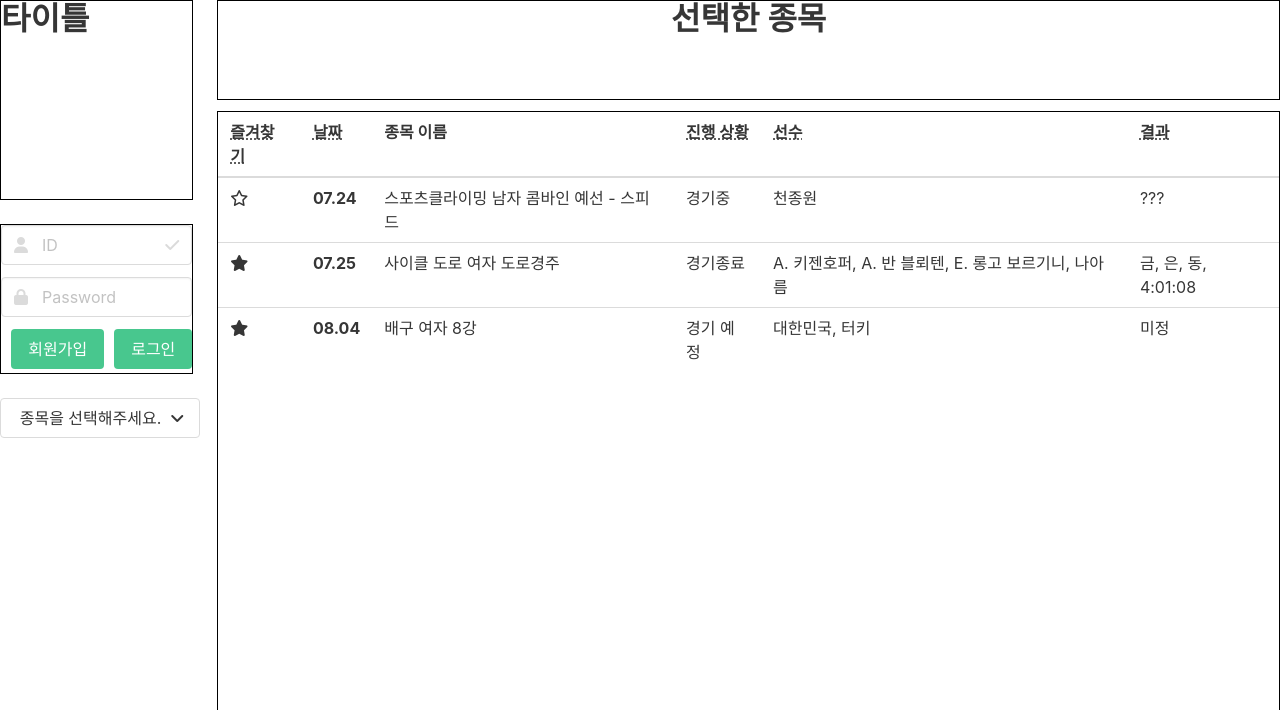
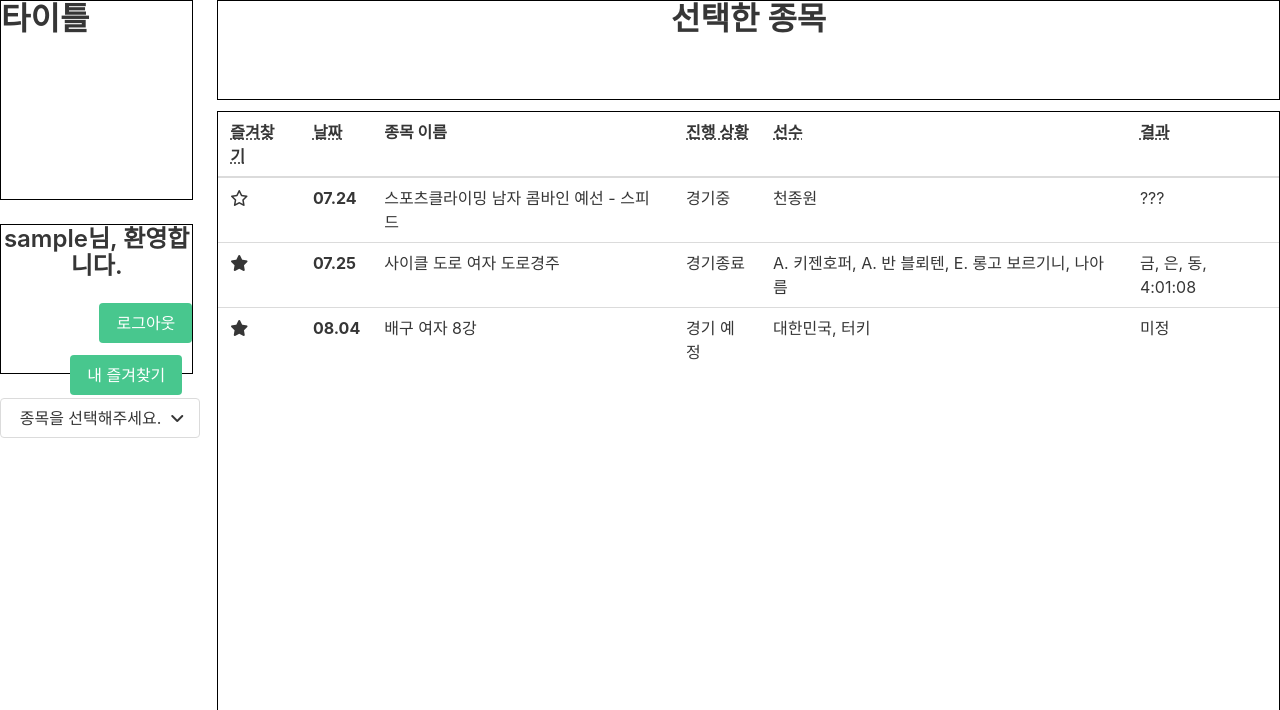
Before and after one commit to ggam-nyang/JUNGLE_WEEK0_Team1, a Flask app: template templates/index.html in a window 1280 px wide. Shown: the top 710 px of the page. Run offline with Flask 2, Linux system fonts and the light colour scheme; the template is opened without the code that fills it: most values are stand-ins (such as "Sample title", 1, 10 or a date in 2020); some libraries are stand-ins or nearby versions.

Commit message:
로그인 기능 세션추가

```diff
--- a/app.py
+++ b/app.py
@@ -1,4 +1,4 @@
-from flask import Flask, json, render_template, jsonify, request
+from flask import Flask, json, render_template, jsonify, request, url_for, session, redirect
 from jinja2 import Template
 
 app = Flask(__name__)
@@ -10,12 +10,44 @@ client = MongoClient('localhost', 27017)
 db = client.dbOlympic
 
 
+app.secret_key = 'asfewagwalkg-wlnefwelknfew'
+
+# @app.route('/')
+# def home():
+#     if "userID" in session:
+#         return render_template('index.html', username = session.get('userID'),login=True)
+#     else:
+#         return render_template('index.html', login=False)
+
+# ID = 'Hello'
+# PW = 'WORLD'
+# @app.route('/login', methods = ['GET'])
+# def login():
+#     _id_ = request.args.get("loginId")
+#     _password_ = request.args.get("loginPw")
+
+#     if ID == _id_ and _password_ == PW:
+#         session("userID") = _id_
+#         redirect(url_for('index'))
+#     else:
+#         redirect(url_for('index'))
+
+# @app.route('/logout')
+# def logout():
+#     session.pop("userID")
+#     return redirect(url_for("home"))
+
+
+
 ## HTML을 주는 부분
 @app.route('/')
 def home():
     list_OlympicItemKor = ["가라테", "골프", "근대5종", "농구", "럭비", "레슬링", "배구", "배드민턴", "복싱", "사격", "사이클", "서핑", "수영", "스케이딩 보딩", "스포츠 클라이밍", "승마",
  "야구 / 소프트볼", "양궁", "역도", "요트", "유도", "육상", "조정", "체조", "축구", "카누", "탁구", "태권도", "테니스", "트라이애슬론", "펜싱", "하키", "핸드볼"]
-    return render_template('index.html',sportlist=list_OlympicItemKor)
+    if 'userID' in session:
+        return render_template('index.html', sportlist=list_OlympicItemKor, username = session.get('userID'), login=True)
+    else:
+        return render_template('index.html', sportlist=list_OlympicItemKor, login=False)
 
 ## 회원가입 체크
 @app.route('/join', methods=['POST'])
@@ -48,7 +80,15 @@ def loginCheck():
         if is_id_in_db['password'] != input_pw:
             return jsonify({'result': 'pwError'})
         else:
-            return jsonify({'result': 'success', 'userName': input_id})
+            session["userID"] = input_id
+            return redirect(url_for('home'))
+
+
+@app.route('/logout', methods=['GET'])
+def logout():
+    session.pop('userID')
+    return redirect(url_for('home'))
+
 
 ## 종목 리스트 가져오기
 @app.route('/sport', methods=['GET'])
@@ -59,19 +99,5 @@ def sportlist():
 
     return jsonify({'result':'success','list':list_OlympicItemKor})
 
-@app.route('/memo', methods=['GET'])
-def listing():
-    # 1. 모든 document 찾기 & _id 값은 출력에서 제외하기
-    # 2. articles라는 키 값으로 영화정보 내려주기
-    return jsonify({'result':'success', 'msg':'GET 연결되었습니다!'})
-
-## API 역할을 하는 부분
-@app.route('/memo', methods=['POST'])
-def saving():
-		# 1. 클라이언트로부터 데이터를 받기
-		# 2. meta tag를 스크래핑하기
-		# 3. mongoDB에 데이터 넣기
-    return jsonify({'result': 'success', 'msg':'POST 연결되었습니다!'})
-
 if __name__ == '__main__':
    app.run('0.0.0.0',port=5000,debug=True)
--- a/static/js/main.js
+++ b/static/js/main.js
@@ -33,11 +33,12 @@ function dropdownMaking() {
 }
 
 // 회원가입 버튼 클릭 시, 회원 가입 창 출력
-let membershipButton = document.querySelector('#join-button');
-let membershipModal = document.querySelector('#membership-modal');
-membershipButton.addEventListener('click',clickJoinButton);
+// let membershipButton = document.querySelector('#join-button');
+// let membershipModal = document.querySelector('#membership-modal');
+// membershipButton.addEventListener('click',clickJoinButton);
 
 function clickJoinButton(event) {
+    let membershipModal = document.querySelector('#membership-modal');
     event.stopPropagation();
     membershipModal.classList.toggle('is-active');
 }
@@ -73,10 +74,11 @@ function postJoin() {
 }
 
 // 로그인 후 박스 변화
-let loginContainer = document.querySelector('#login-container');
-let loginButton = document.querySelector('#login-button');
-loginButton.addEventListener('click', loginTry);
+// let loginContainer = document.querySelector('#login-container');
+// let loginButton = document.querySelector('#login-button');
+// loginButton.addEventListener('click', loginTry);
 function loginTry() {
+    let loginContainer = document.querySelector('#login-container');
     let inputId = $('#login-id').val();
     let inputPw = $('#login-pw').val();
 
@@ -130,49 +132,65 @@ if (logoutButton) {
     logoutButton.addEventListener('click', logoutTry);
 }
 */
+
 function logoutTry() {
-    let loginContainer = document.querySelector('#login-container');
-    loginContainer.innerHTML =
-    `
-    <div class="field">
-                <p class="control has-icons-left has-icons-right">
-                <input class="input" id="login-id" type="id" placeholder="ID">
-                <span class="icon is-small is-left">
-                    <i class="fas fa-user"></i>
-                </span>
-                <span class="icon is-small is-right">
-                    <i class="fas fa-check"></i>
-                </span>
-                </p>
-            </div>
+    $.ajax({
+        type: 'GET',
+        url: '/logout',
+        data: {},
+        success: function(response) {
+            if (response['result'] === 'success') {
+                alert('로그아웃 연결!');
+            }
+        }
+    })
+}
 
-            <div class="field">
-                <p class="control has-icons-left">
-                <input class="input" id="login-pw" type="password" placeholder="Password">
-                <span class="icon is-small is-left">
-                    <i class="fas fa-lock"></i>
-                </span>
-                </p>
-            </div>
-            <div class="login-buttons">
-                <div class="field" style="float: right;">
-                    <p class="control">
-                    <button class="button is-success" id="login-button">
-                        로그인
-                    </button>
-                    </p>
-                </div>
-                <div id="join-button" class="field" style="float: right; margin-right: 10px;">
-                    <p class="control">
-                    <button class="button is-success modal-button" data-target="membership-modal" aria-haspopup="true">
-                        회원가입
-                    </button>
-                    </p>
-                </div>
-            </div>
-    `
-    window.location.reload();
-}
+
+// function logoutTry() {
+//     let loginContainer = document.querySelector('#login-container');
+//     loginContainer.innerHTML =
+//     `
+//     <div class="field">
+//                 <p class="control has-icons-left has-icons-right">
+//                 <input class="input" id="login-id" type="id" placeholder="ID">
+//                 <span class="icon is-small is-left">
+//                     <i class="fas fa-user"></i>
+//                 </span>
+//                 <span class="icon is-small is-right">
+//                     <i class="fas fa-check"></i>
+//                 </span>
+//                 </p>
+//             </div>
+
+//             <div class="field">
+//                 <p class="control has-icons-left">
+//                 <input class="input" id="login-pw" type="password" placeholder="Password">
+//                 <span class="icon is-small is-left">
+//                     <i class="fas fa-lock"></i>
+//                 </span>
+//                 </p>
+//             </div>
+//             <div class="login-buttons">
+//                 <div class="field" style="float: right;">
+//                     <p class="control">
+//                     <button class="button is-success" id="login-button">
+//                         로그인
+//                     </button>
+//                     </p>
+//                 </div>
+//                 <div id="join-button" class="field" style="float: right; margin-right: 10px;">
+//                     <p class="control">
+//                     <button class="button is-success modal-button" data-target="membership-modal" aria-haspopup="true">
+//                         회원가입
+//                     </button>
+//                     </p>
+//                 </div>
+//             </div>
+//     `
+//     window.location.reload();
+// }
+
 
     //종목리스트 생성
     // function sportslist(){
--- a/templates/index.html
+++ b/templates/index.html
@@ -27,6 +27,7 @@
                 타이틀
             </div>
             <!-- 로그인 Form -->
+            {% if login == False %}
             <div id="login-container" class="block" style="height: 150px; border: 1px black solid;">
                 <div class="field">
                     <p class="control has-icons-left has-icons-right">
@@ -51,21 +52,43 @@
                 <div class="login-buttons">
                     <div class="field" style="float: right;">
                         <p class="control">
-                        <button class="button is-success" id="login-button">
+                        <button class="button is-success" id="login-button" onclick="loginTry()">
                             로그인
                         </button>
                         </p>
                     </div>
                     <div id="join-button" class="field" style="float: right; margin-right: 10px;">
                         <p class="control">
-                        <button class="button is-success modal-button" data-target="membership-modal" aria-haspopup="true">
+                        <button class="button is-success modal-button" data-target="membership-modal" aria-haspopup="true" onclick="clickJoinButton()">
                             회원가입
                         </button>
                         </p>
                     </div>
                 </div>
             </div>
-
+            {% else %}
+            <div id="login-container" class="block" style="height: 150px; border: 1px black solid;">
+                <div class="title is-4" style="text-align: center;">
+                    {{username}}님, 환영합니다.
+                </div>
+                <div class="login-buttons">
+                    <div class="field" style="float: right;">
+                        <p class="control">
+                        <button class="button is-success" id="logout-button" onclick="logoutTry()">
+                            로그아웃
+                        </button>
+                        </p>
+                    </div>
+                    <div id="bookmark-button" class="field" style="float: right; margin-right: 10px;">
+                        <p class="control">
+                        <button class="button is-success">
+                            내 즐겨찾기
+                        </button>
+                        </p>
+                    </div>
+                </div>
+            </div>
+            {% endif %}
             <!-- 회원가입 창 (Modal 이용) -->
             <div id="membership-modal" class="modal">
                 <div class="modal-background"></div>
```
